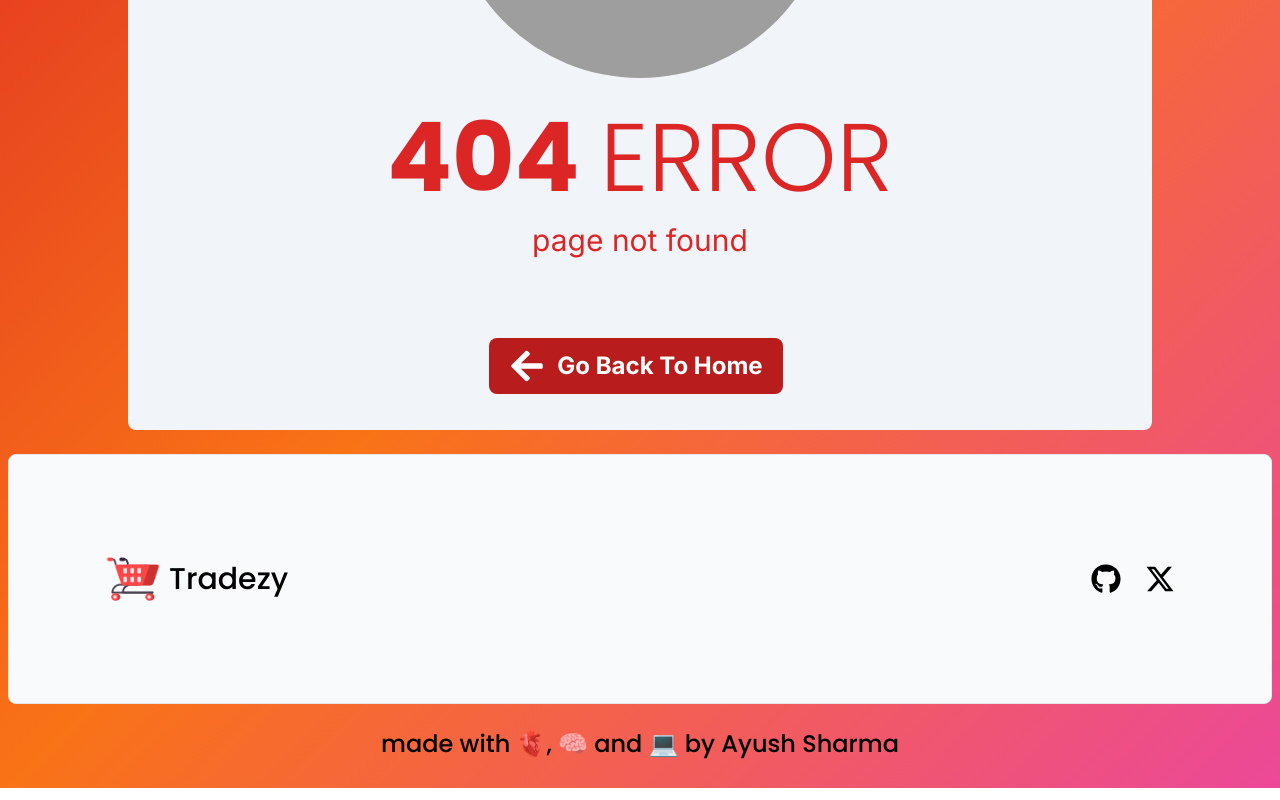
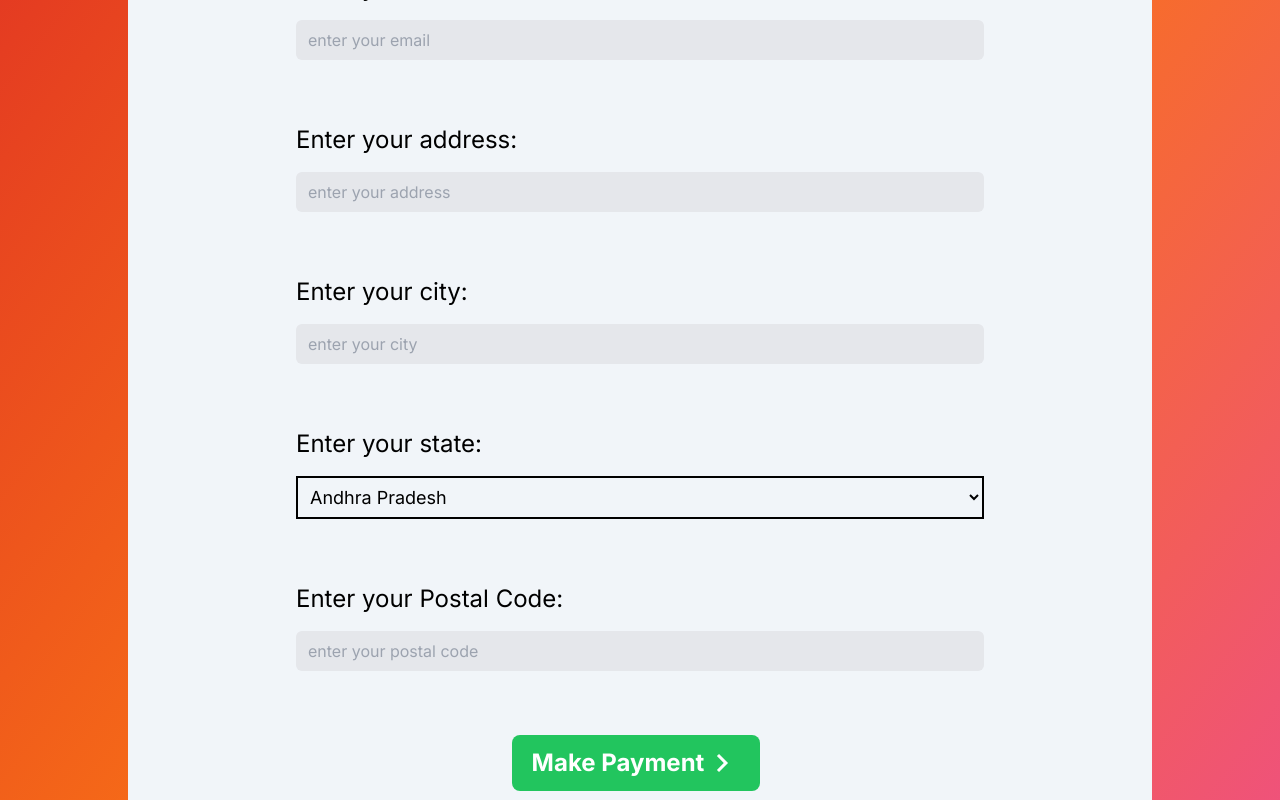
Before and after one commit to ayush844/Tradezy, a React (Vite) app in the folder Frontend/: page /checkout in a window 1280 px wide. Before the commit this address had no page. Shown: the part 460-1260 px from the top of the page. Built offline with nearby package versions, Linux system fonts and the light colour scheme; grey boxes are pictures that could not be loaded.

Commit message:
checkout page
Signed-off-by: ayush844 <ayush.xyz1625@gmail.com>

```diff
--- /dev/null
+++ b/Frontend/src/Pages/Checkout.jsx
@@ -0,0 +1,91 @@
+import React from 'react'
+
+import { MdOutlineNavigateNext } from "react-icons/md";
+
+const Checkout = () => {
+  return (
+    <main  className='min-h-screen overflow-x-hidden mb-4'>
+    <div id="profile" className=' w-screen min-h-[95vh] lg:mt-12 lg:px-12 flex relative justify-center'>
+      <div id="cartProducts" className={`lg:flex flex-col p-0 w-[100vw] lg:w-[80vw] min-h-[60vh] m-0 lg:mt-0 bg-slate-100 mx-0 lg:mx-2 lg:rounded-lg lg:p-6 items-center overflow-x-hidden`}>
+        <div className=" w-full justify-center flex my-8 lg:my-4 border-b-2 pb-4 border-black">
+            <h1 className=' text-5xl md:text-6xl font-normal '>CHECKOUT</h1>
+        </div>
+
+        <form className=" w-full justify-center flex my-8 lg:my-4 flex-col items-center gap-16 px-36">
+            <div className=" flex flex-col w-full gap-4">
+                <label for="username" className=' text-2xl font-normal'>Enter your full name:</label>
+                <input type="text" id="username" name="username" placeholder='enter your name' className=' bottom-3 border-black bg-gray-200 outline-none rounded-md px-3 py-2' required/>
+            </div>
+            <div className=" flex flex-col w-full gap-4">
+                <label for="username" className=' text-2xl font-normal'>Enter your EmailId:</label>
+                <input type="email" id="username" name="username" placeholder='enter your email' className=' bottom-3 border-black bg-gray-200 outline-none rounded-md px-3 py-2' required/>
+            </div>
+            <div className=" flex flex-col w-full gap-4">
+                <label for="username" className=' text-2xl font-normal'>Enter your address:</label>
+                <input type="text" id="username" name="username" placeholder='enter your address' className=' bottom-3 border-black bg-gray-200 outline-none rounded-md px-3 py-2' required/>
+            </div>
+            <div className=" flex flex-col w-full gap-4">
+                <label for="username" className=' text-2xl font-normal'>Enter your city:</label>
+                <input type="text" id="username" name="username" placeholder='enter your city' className=' bottom-3 border-black bg-gray-200 outline-none rounded-md px-3 py-2' required/>
+            </div>
+            <div className=" flex flex-col w-full gap-4">
+                <label for="username" className=' text-2xl font-normal'>Enter your state:</label>
+                <select className=' text-lg p-2 border-2 border-black bg-slate-100'>
+                    <option value="AP">Andhra Pradesh</option>
+                    <option value="AR">Arunachal Pradesh</option>
+                    <option value="AS">Assam</option>
+                    <option value="BR">Bihar</option>
+                    <option value="CT">Chhattisgarh</option>
+                    <option value="GA">Gujarat</option>
+                    <option value="HR">Haryana</option>
+                    <option value="HP">Himachal Pradesh</option>
+                    <option value="JK">Jammu and Kashmir</option>
+                    <option value="GA">Goa</option>
+                    <option value="JH">Jharkhand</option>
+                    <option value="KA">Karnataka</option>
+                    <option value="KL">Kerala</option>
+                    <option value="MP">Madhya Pradesh</option>
+                    <option value="MH">Maharashtra</option>
+                    <option value="MN">Manipur</option>
+                    <option value="ML">Meghalaya</option>
+                    <option value="MZ">Mizoram</option>
+                    <option value="NL">Nagaland</option>
+                    <option value="OR">Odisha</option>
+                    <option value="PB">Punjab</option>
+                    <option value="RJ">Rajasthan</option>
+                    <option value="SK">Sikkim</option>
+                    <option value="TN">Tamil Nadu</option>
+                    <option value="TG">Telangana</option>
+                    <option value="TR">Tripura</option>
+                    <option value="UT">Uttarakhand</option>
+                    <option value="UP">Uttar Pradesh</option>
+                    <option value="WB">West Bengal</option>
+                    <option value="AN">Andaman and Nicobar Islands</option>
+                    <option value="CH">Chandigarh</option>
+                    <option value="DN">Dadra and Nagar Haveli</option>
+                    <option value="DD">Daman and Diu</option>
+                    <option value="DL">Delhi</option>
+                    <option value="LD">Lakshadweep</option>
+                    <option value="PY">Puducherry</option>
+                </select>
+            </div>
+            <div className=" flex flex-col w-full gap-4">
+                <label for="username" className=' text-2xl font-normal'>Enter your Postal Code:</label>
+                <input type="number" id="username" name="username" placeholder='enter your postal code' className=' bottom-3 border-black bg-gray-200 outline-none rounded-md px-3 py-2' required/>
+            </div>
+
+            <button type="button" class="focus:outline-none text-white bg-green-500 hover:bg-green-600 focus:ring-4 focus:ring-green-600 font-medium rounded-lg text-sm px-5 py-2.5 me-2 mb-2 dark:bg-green-600 dark:hover:bg-green-400 dark:focus:ring-green-300 flex items-center justify-center">
+                <span className='text-lg md:text-2xl font-bold'>Make Payment</span>
+                <MdOutlineNavigateNext className='text-lg md:text-4xl font-bold'/>
+            </button>
+
+        </form>
+      </div>
+    </div>
+    </main>
+
+
+  )
+}
+
+export default Checkout
--- a/Frontend/src/main.jsx
+++ b/Frontend/src/main.jsx
@@ -12,6 +12,7 @@ import ProductOverview from './Pages/ProductOverview.jsx';
 import Cart from './Pages/Cart.jsx';
 import Me from './Pages/Me.jsx';
 import Error from './Pages/Error.jsx';
+import Checkout from './Pages/Checkout.jsx';
 
 
 createRoot(document.getElementById('root')).render(
@@ -26,6 +27,7 @@ createRoot(document.getElementById('root')).render(
           <Route path='productOverview' element={<ProductOverview />} />
           <Route path='cart' element={<Cart />} />
           <Route path='me' element={<Me />} />
+          <Route path='checkout' element={<Checkout />} />
           <Route path="*" element={<Error />} />
         </Route>
         <Route path="/login" element={<LogIn />} />
```
